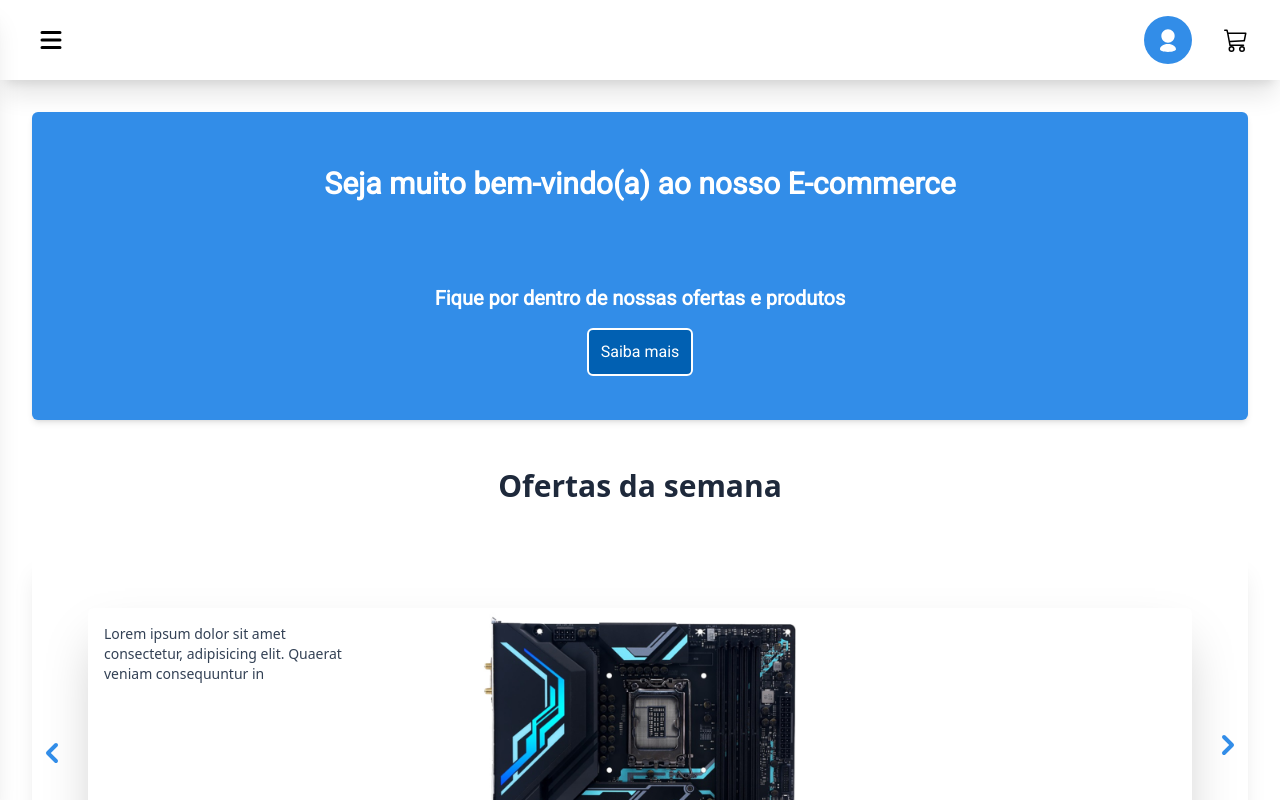
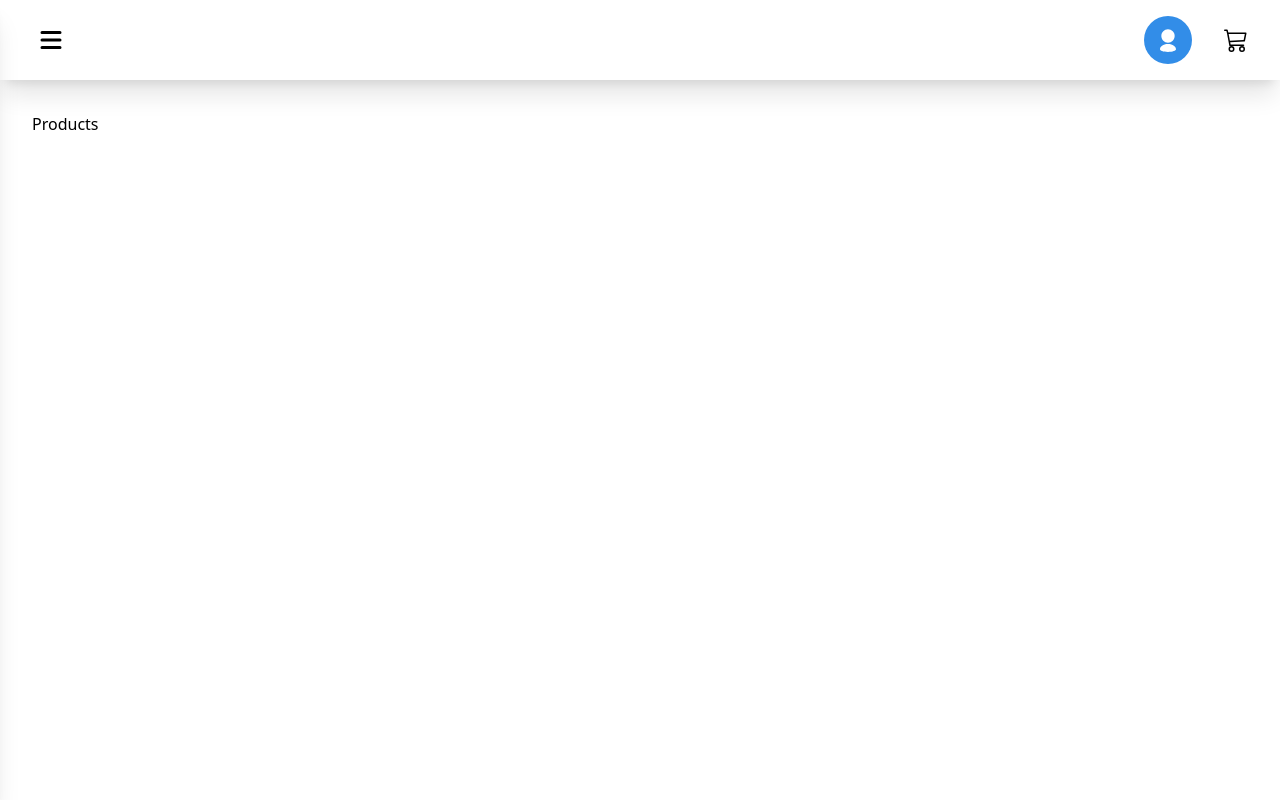
Before and after one commit to Raul26-tech/MyClothes, a React (Vite) app: page /products in a window 1280 px wide. Built offline with nearby package versions, Linux system fonts and the light colour scheme.

Commit message:
Criando arquivos e configurando rotas para a aplicação

```diff
--- a/src/App.tsx
+++ b/src/App.tsx
@@ -1,11 +1,14 @@
 import { MainProvider } from './contexts/MainContext';
-import Main from './pages/Main';
+import { BrowserRouter } from 'react-router-dom';
+import Routes from './routes';
 
 function App() {
     return (
-        <MainProvider>
-            <Main />
-        </MainProvider>
+        <BrowserRouter>
+            <MainProvider>
+                <Routes />
+            </MainProvider>
+        </BrowserRouter>
     );
 }
 
--- /dev/null
+++ b/src/pages/Products/index.tsx
@@ -0,0 +1,5 @@
+import React from 'react';
+
+export default function Products() {
+    return <div>Products</div>;
+}
--- /dev/null
+++ b/src/routes/index.tsx
@@ -0,0 +1,13 @@
+import { Routes as RoutesApp, Route } from 'react-router-dom';
+import Main from '../pages/Main';
+import Products from '../pages/Products';
+
+export default function Routes() {
+    return (
+        <RoutesApp>
+            <Route path="/login" />
+            <Route path="/" element={<Main />} />
+            <Route path="/products" element={<Products />} />
+        </RoutesApp>
+    );
+}
```
